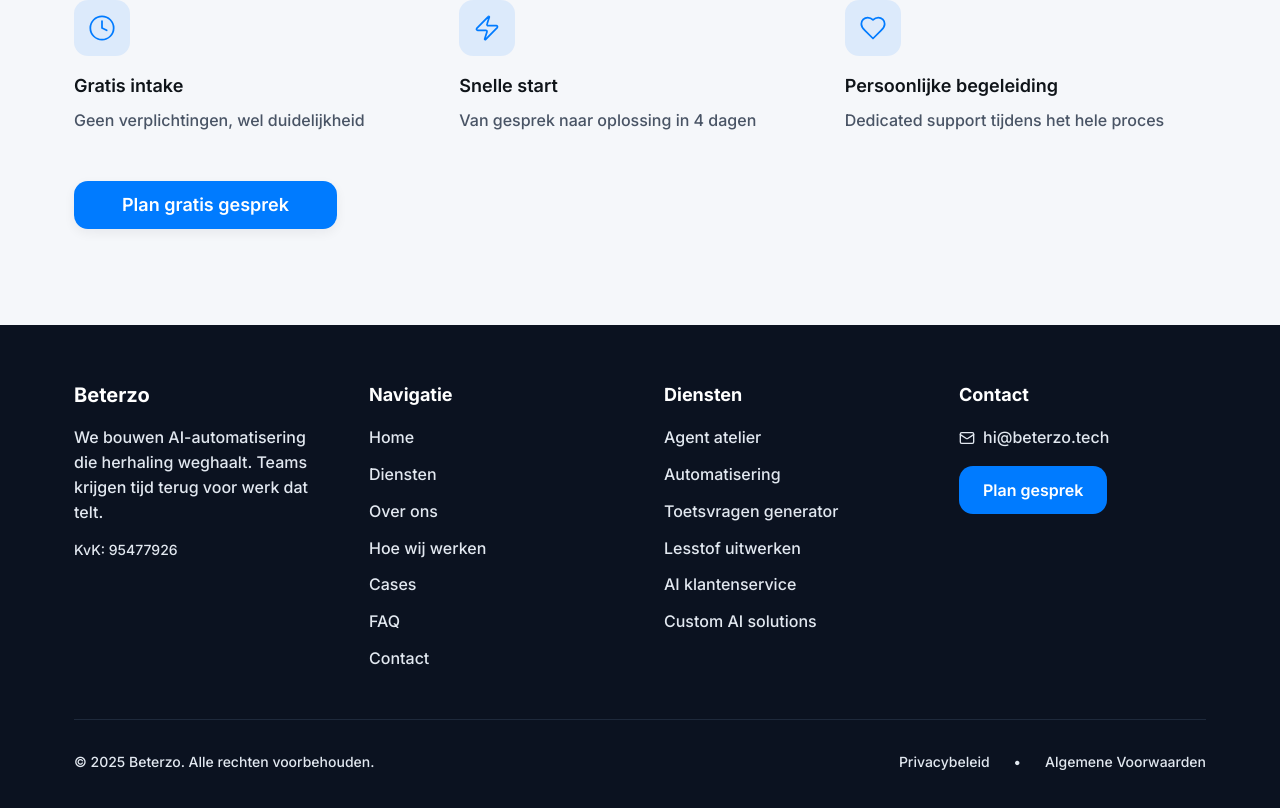
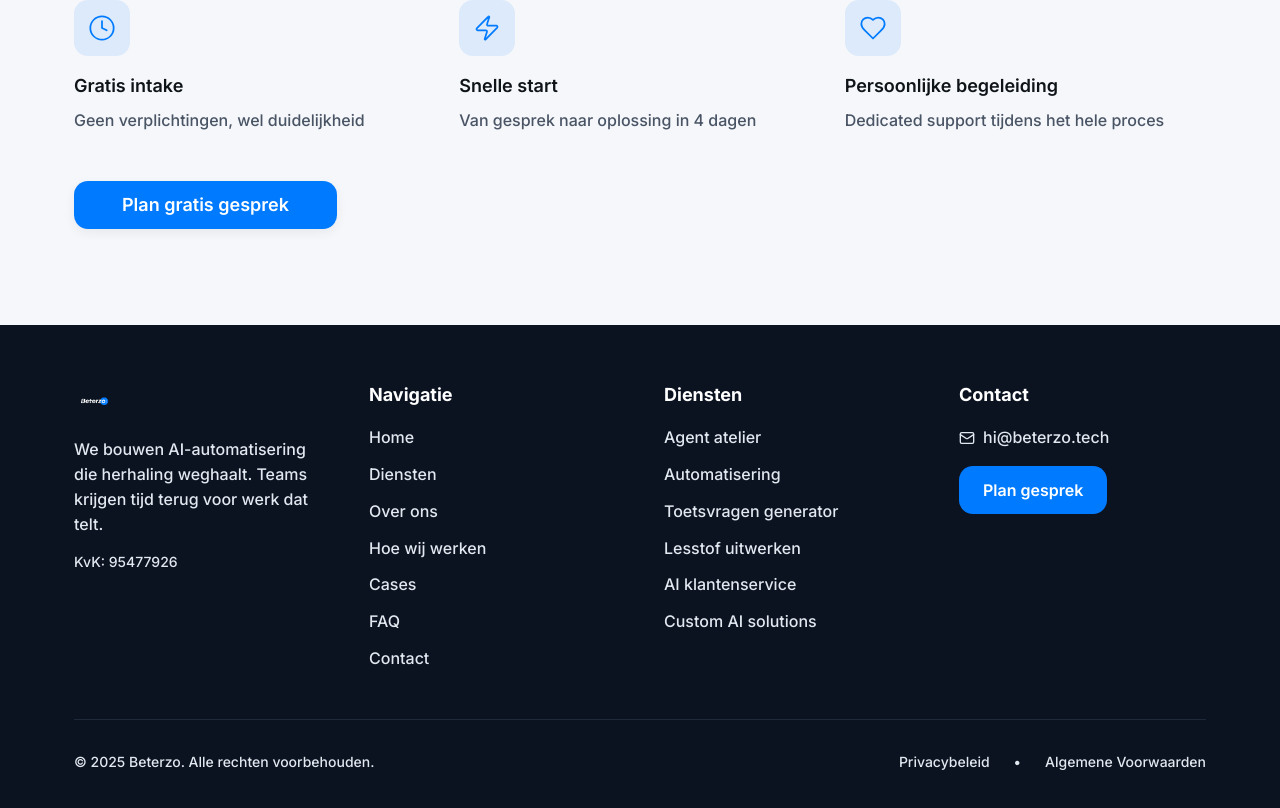
Before and after one commit to beterzo/beterzonieuwesite, a React (Vite) app: page / in a window 1280 px wide. Shown: the part 3589-4397 px from the top of the page. Built offline with nearby package versions, Linux system fonts and the light colour scheme; the HTML template or start-up script is replaced by a standard one.

Commit message:
Add logo to footer

```diff
--- a/src/components/Footer.tsx
+++ b/src/components/Footer.tsx
@@ -1,5 +1,6 @@
 import { Button } from "@/components/ui/button";
 import { Mail } from "lucide-react";
+import beterzFooterLogo from "@/assets/beterzo-logo-footer.png";
 
 const footerLinks = {
   navigation: [
@@ -33,9 +34,13 @@ export default function Footer() {
 
             {/* Brand Column */}
             <div className="space-y-4">
-              <h3 className="text-xl font-bold text-white">
-                Beterzo
-              </h3>
+              <div className="flex items-center">
+                <img
+                  src={beterzFooterLogo}
+                  alt="Beterzo"
+                  className="h-10 w-auto"
+                />
+              </div>
               <p className="text-[#E2E8F0] leading-[1.55] font-medium max-w-[72ch]">
                 We bouwen AI-automatisering die herhaling weghaalt. Teams krijgen tijd terug voor werk dat telt.
               </p>
```
Also changed, not shown: src/assets/beterzo-logo-footer.png (added).
